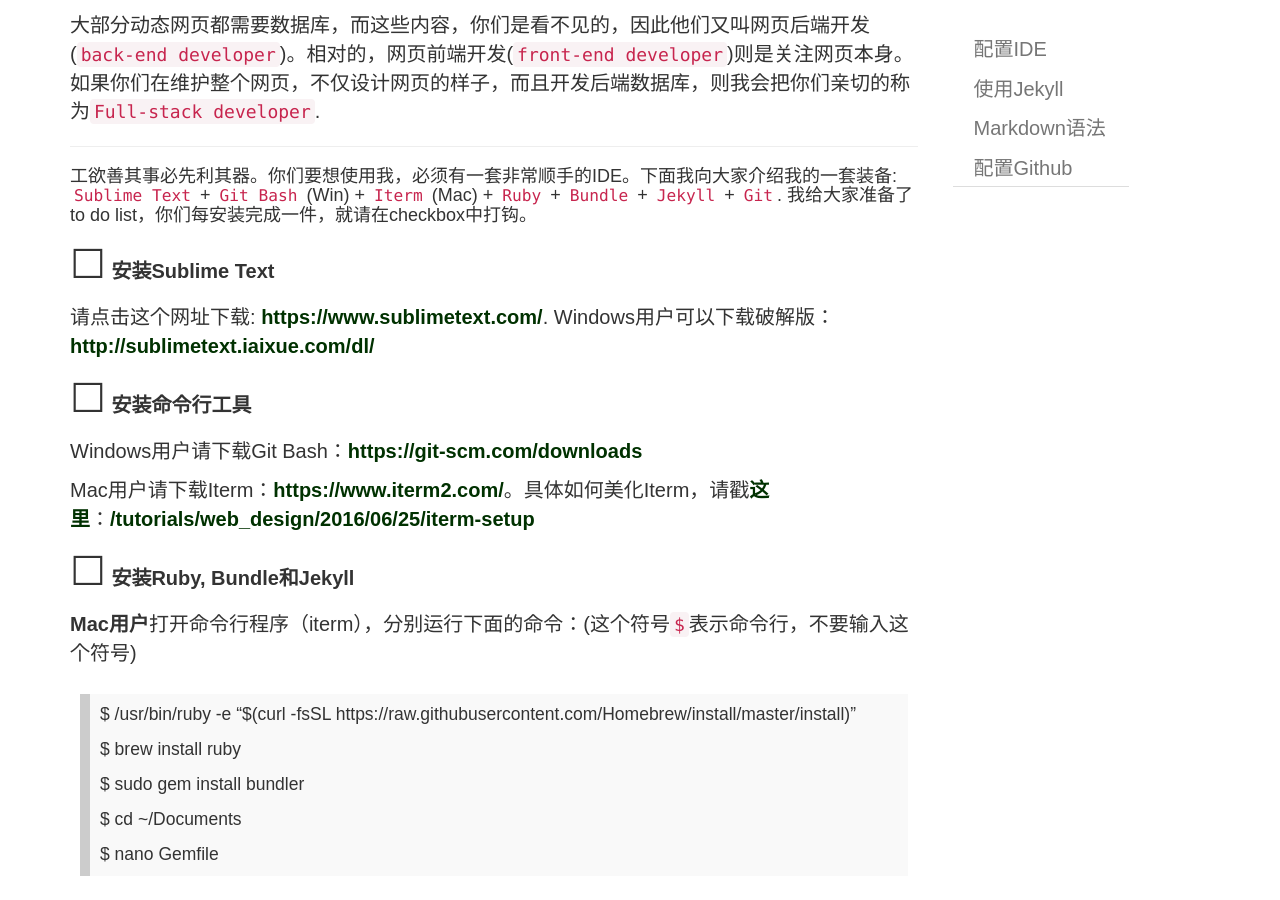
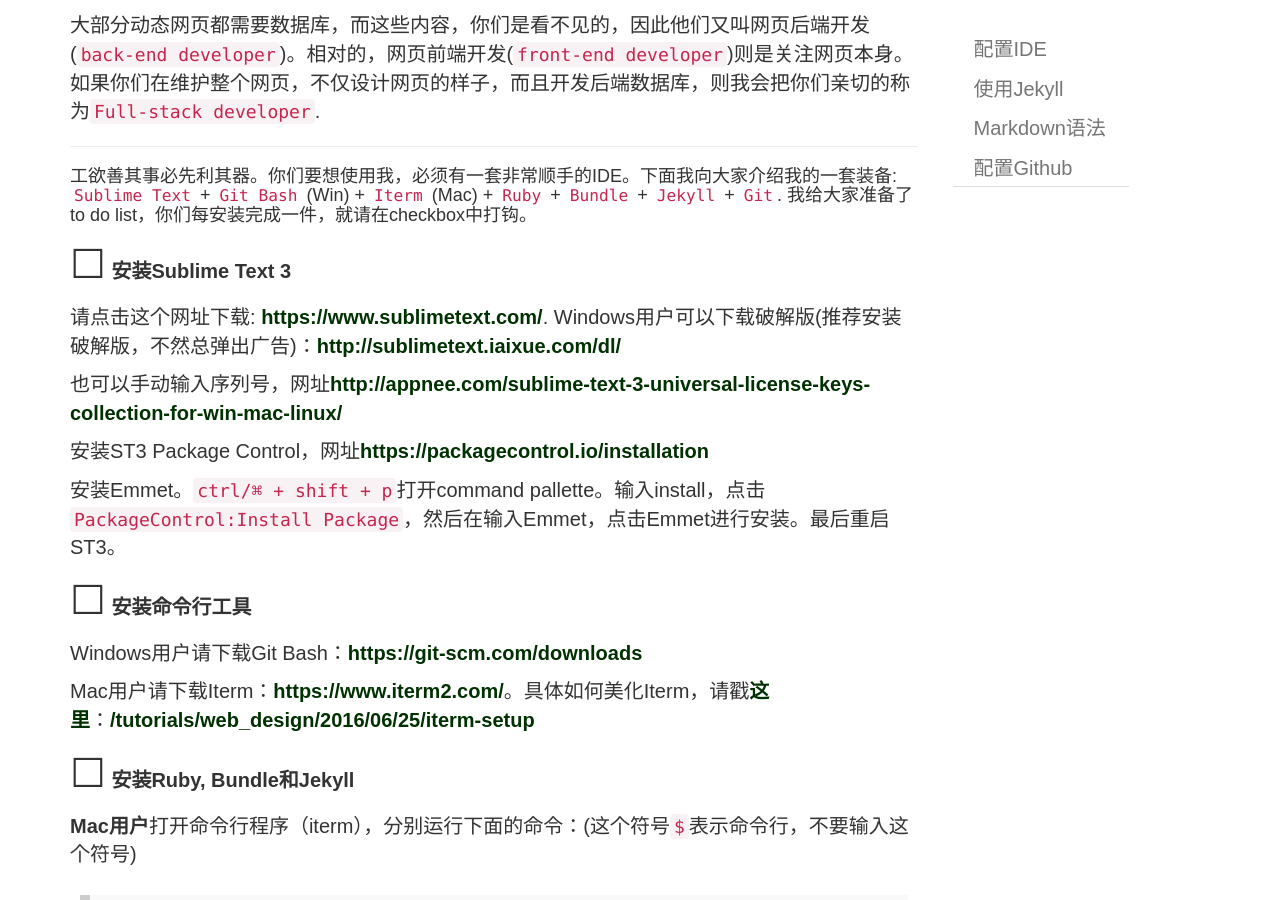
Before and after one commit to unfashionable/YichaoOU.github.io, a Jekyll site: the page built from tutorials/web_design/_posts/2016-06-30-summer-2016-web_design-01.md, in a window 1280 px wide and 900 px high, scrolled down 836 px. Built offline with Jekyll 4.4.1, drawn with Linux system fonts in a browser that asks for light colours; some of the changed text lies outside the part shown.

Commit message:
add one post, update some old ones

```diff
--- a/tutorials/web_design/_posts/2016-06-30-summer-2016-web_design-01.md
+++ b/tutorials/web_design/_posts/2016-06-30-summer-2016-web_design-01.md
@@ -48,9 +48,15 @@
 
 ####  工欲善其事必先利其器。你们要想使用我，必须有一套非常顺手的IDE。下面我向大家介绍我的一套装备: `Sublime Text` + `Git Bash` (Win) + `Iterm` (Mac) + `Ruby` + `Bundle` + `Jekyll` + `Git`. 我给大家准备了to do list，你们每安装完成一件，就请在checkbox中打钩。  {#a1}
 
-{{page.check}} **安装Sublime Text**
+{{page.check}} **安装Sublime Text 3**
 
-请点击这个网址下载: [https://www.sublimetext.com/](https://www.sublimetext.com/). Windows用户可以下载破解版：[http://sublimetext.iaixue.com/dl/](http://sublimetext.iaixue.com/dl/)
+请点击这个网址下载: [https://www.sublimetext.com/](https://www.sublimetext.com/). Windows用户可以下载破解版(推荐安装破解版，不然总弹出广告)：[http://sublimetext.iaixue.com/dl/](http://sublimetext.iaixue.com/dl/)
+
+也可以手动输入序列号，网址[http://appnee.com/sublime-text-3-universal-license-keys-collection-for-win-mac-linux/](http://appnee.com/sublime-text-3-universal-license-keys-collection-for-win-mac-linux/)
+
+安装ST3 Package Control，网址[https://packagecontrol.io/installation](https://packagecontrol.io/installation)
+
+安装Emmet。`ctrl/⌘ + shift + p`打开command pallette。输入install，点击`PackageControl:Install Package`，然后在输入Emmet，点击Emmet进行安装。最后重启ST3。
 
 {{page.check}} **安装命令行工具**
 
```
Also changed, not shown: tutorials/web_design/_posts/2016-06-25-iterm-setup.md (+2 -0 lines), tutorials/web_design/_posts/2016-07-06-introduction-to-web-design.md (added, +94 -0 lines), image/bootstrap.png (added), image/coursera.png (added), image/d3.png (added), image/front_end_salary.png (renamed from image/tutorials/front_end_salary.png), image/frontend_blog.png (added), image/frontend_twitter.png (added), image/github.png (added), image/intro_web_design.jpg (added), image/jquery.png (added), image/tuts.png (added), image/udacity.png (added).
